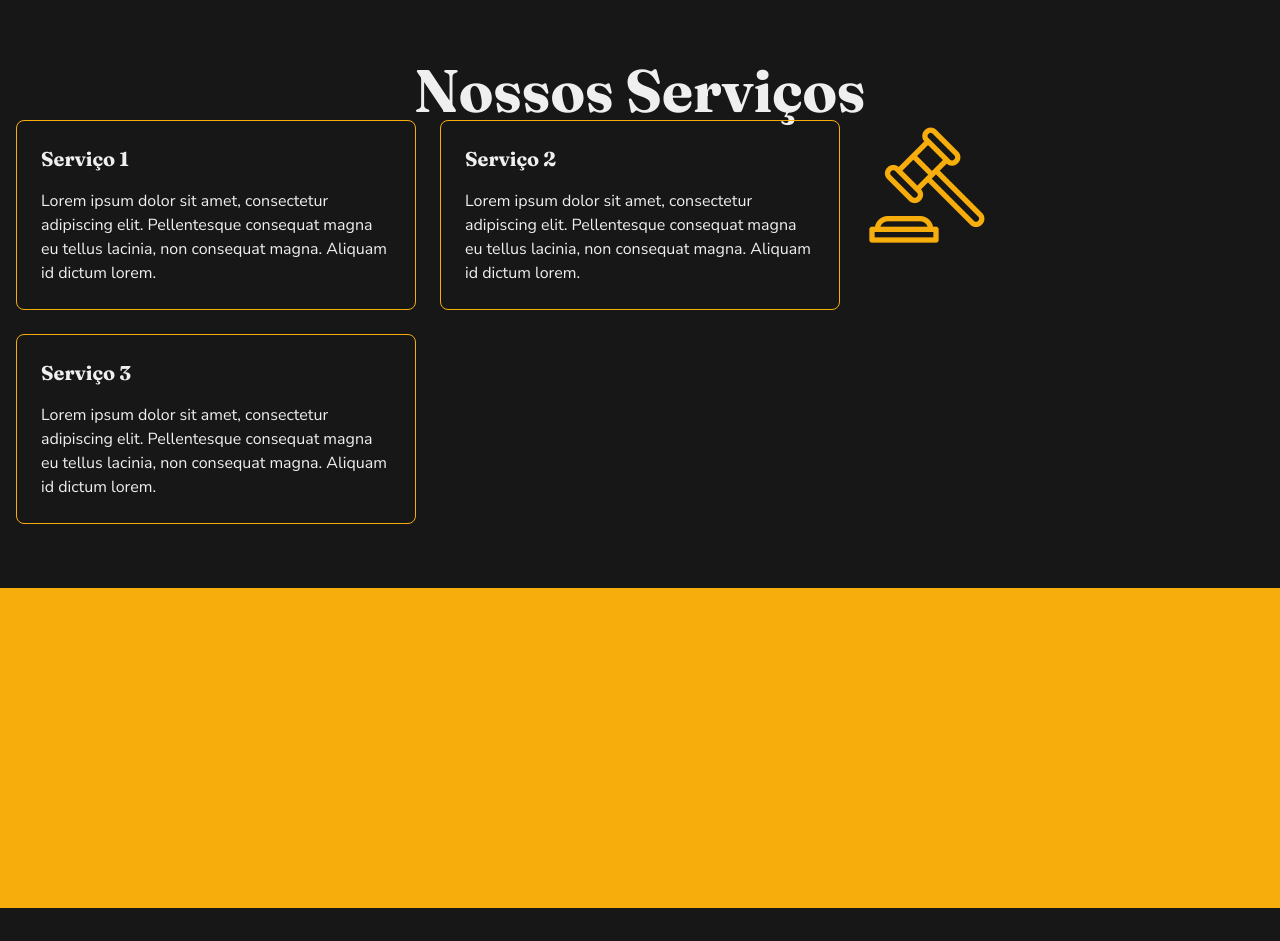
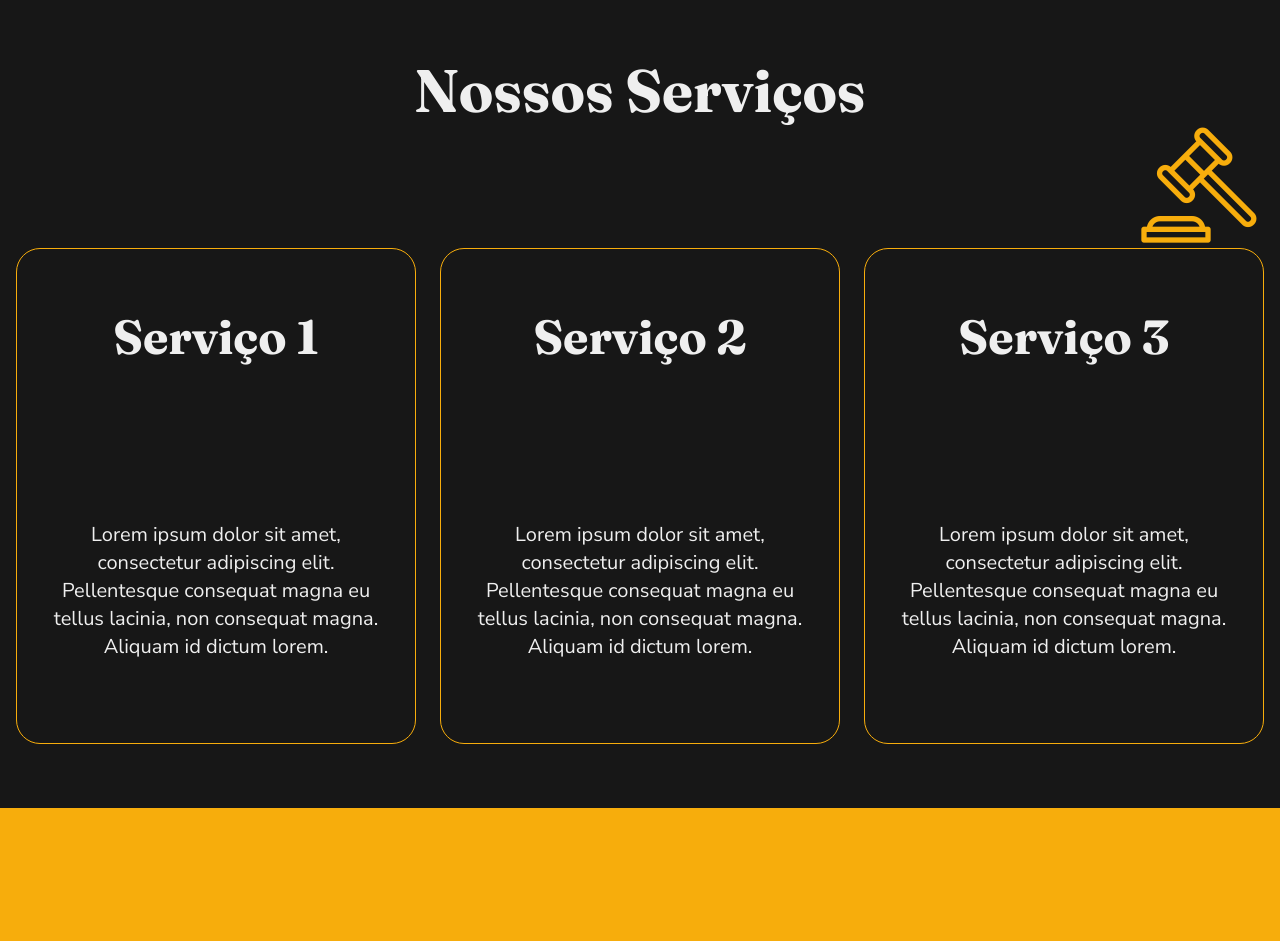
Before and after one commit to gtijr/site_Nexum, a React (Vite) app in the folder Nexum/: page / in a window 1280 px wide. Shown: the part 580-1521 px from the top of the page. Built offline with nearby package versions, Linux system fonts and the light colour scheme.

Commit message:
Ajustes de posição e tamanhos dos cards em Nosso Serviço

```diff
--- a/Nexum/src/components/ServicesSection.jsx
+++ b/Nexum/src/components/ServicesSection.jsx
@@ -6,37 +6,42 @@ const ServicesSection = () => {
           <h2 className="text-6xl font-bold text-whiteFont font-Fraunces">Nossos Serviços</h2>
         </div>
 
-        <div className="grid grid-cols-1 md:grid-cols-3 gap-6">
+        <div className="flex flex-col items-end">
+
+          {/* Imagem do Martelo */}
+          <img src="/martelo-legal.png" alt="martelo-legal" className="h-32"/>
+
+          <div className="grid grid-cols-1 md:grid-cols-3 gap-6 h-[31rem]">
             {/* Serviço 1 */}
-          <div className="border border-yellowBg rounded-lg p-6 hover:bg-neutral-900/30 transition-all">
-            <h3 className="text-xl font-bold text-whiteFont mb-4 font-Fraunces">Serviço 1</h3>
-            <p className="text-whiteFont font-NunitoSans">
+            <div className="border border-yellowBg rounded-3xl p-6 hover:bg-neutral-900/30 transition-all flex flex-col items-center">
+              <h3 className="text-5xl font-bold text-whiteFont mt-10 mb-40 font-Fraunces">Serviço 1</h3>
+              <p className="text-whiteFont font-NunitoSans text-xl font-normal text-center">
                 Lorem ipsum dolor sit amet, consectetur adipiscing elit. Pellentesque consequat magna eu tellus lacinia,
                 non consequat magna. Aliquam id dictum lorem.
               </p>
             </div>
 
             {/* Serviço 2 */}
-          <div className="border border-yellowBg rounded-lg p-6 hover:bg-neutral-900/30 transition-all">
-            <h3 className="text-xl font-bold text-whiteFont mb-4 font-Fraunces">Serviço 2</h3>
-            <p className="text-whiteFont font-NunitoSans">
+            <div className="border border-yellowBg rounded-3xl p-6 hover:bg-neutral-900/30 transition-all flex flex-col items-center">
+              <h3 className="text-5xl font-bold text-whiteFont mt-10 mb-40 font-Fraunces">Serviço 2</h3>
+              <p className="text-whiteFont font-NunitoSans text-xl text-center font-normal">
                 Lorem ipsum dolor sit amet, consectetur adipiscing elit. Pellentesque consequat magna eu tellus lacinia,
                 non consequat magna. Aliquam id dictum lorem.
               </p>
             </div>
-          {/* Imagem do Martelo */}
-          <img src="/martelo-legal.png" alt="martelo-legal" className="h-32"/>
 
             {/* Serviço 3 */}
-          <div className="border border-yellowBg rounded-lg p-6 hover:bg-neutral-900/30 transition-all">
-            <h3 className="text-xl font-bold text-whiteFont mb-4 font-Fraunces">Serviço 3</h3>
-            <p className="text-whiteFont font-NunitoSans">
+            <div className="border border-yellowBg rounded-3xl p-6 hover:bg-neutral-900/30 transition-all flex flex-col items-center">
+              <h3 className="text-5xl font-bold text-whiteFont mt-10 mb-40 font-Fraunces">Serviço 3</h3>
+              <p className="text-whiteFont font-NunitoSans text-xl text-center font-normal">
                 Lorem ipsum dolor sit amet, consectetur adipiscing elit. Pellentesque consequat magna eu tellus lacinia,
                 non consequat magna. Aliquam id dictum lorem.
               </p>
             </div>
           </div>
         </div>
+
+      </div>
     </section>
   )
 }
```
Lines whose indentation alone changed are shown as unchanged.
